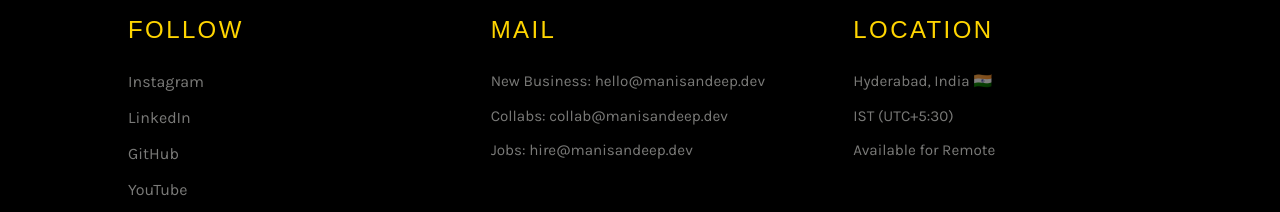
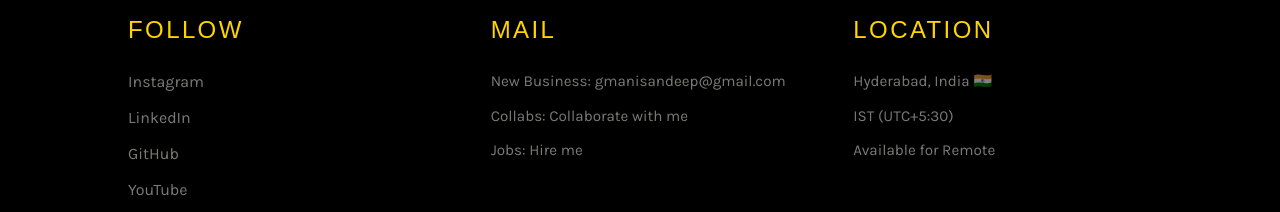
Before and after one commit to gmanisandeep/Portfolio, a React (Vite) app: page / in a window 1280 px wide. Shown: the part 8713-8925 px from the top of the page. Built offline with nearby package versions, Linux system fonts and the light colour scheme; a web font is replaced by a local one.

Commit message:
Update email references across site to gmanisandeep@gmail.com

```diff
--- a/src/components/ContactCTA.jsx
+++ b/src/components/ContactCTA.jsx
@@ -65,7 +65,7 @@ export default function ContactCTA() {
       <div className="relative z-5">
         <h2 className="font-display text-[clamp(3.2rem,7.5vw,6.8rem)] font-black leading-[0.88] uppercase text-fg max-w-[900px] mx-auto">
           Work with Mani. Give the Supari. Press this button.
-          <MagneticButton href="mailto:manigouda@gmail.com">
+          <MagneticButton href="mailto:gmanisandeep@gmail.com">
             GIVE THE SUPARI
           </MagneticButton>
         </h2>
--- a/src/components/Footer.jsx
+++ b/src/components/Footer.jsx
@@ -33,22 +33,22 @@ export default function Footer() {
           <ul>
             <li className="mb-3 text-fg/50 text-[0.95rem] group overflow-hidden">
               New Business:{' '}
-              <a href="mailto:hello@manisandeep.dev" className="text-fg/50 hover:text-accent-gold transition-colors duration-300 relative inline-block">
-                hello@manisandeep.dev
+              <a href="mailto:gmanisandeep@gmail.com?subject=Hello Mani" className="text-fg/50 hover:text-accent-gold transition-colors duration-300 relative inline-block">
+                gmanisandeep@gmail.com
                 <span className="absolute bottom-0 left-0 w-0 h-[1px] bg-accent-gold group-hover:w-full transition-all duration-300" />
               </a>
             </li>
             <li className="mb-3 text-fg/50 text-[0.95rem] group overflow-hidden">
               Collabs:{' '}
-              <a href="mailto:collab@manisandeep.dev" className="text-fg/50 hover:text-accent-gold transition-colors duration-300 relative inline-block">
-                collab@manisandeep.dev
+              <a href="mailto:gmanisandeep@gmail.com?subject=Collaboration Inquiry" className="text-fg/50 hover:text-accent-gold transition-colors duration-300 relative inline-block">
+                Collaborate with me
                 <span className="absolute bottom-0 left-0 w-0 h-[1px] bg-accent-gold group-hover:w-full transition-all duration-300" />
               </a>
             </li>
             <li className="mb-3 text-fg/50 text-[0.95rem] group overflow-hidden">
               Jobs:{' '}
-              <a href="mailto:hire@manisandeep.dev" className="text-fg/50 hover:text-accent-gold transition-colors duration-300 relative inline-block">
-                hire@manisandeep.dev
+              <a href="mailto:gmanisandeep@gmail.com?subject=Hiring Inquiry" className="text-fg/50 hover:text-accent-gold transition-colors duration-300 relative inline-block">
+                Hire me
                 <span className="absolute bottom-0 left-0 w-0 h-[1px] bg-accent-gold group-hover:w-full transition-all duration-300" />
               </a>
             </li>
```
